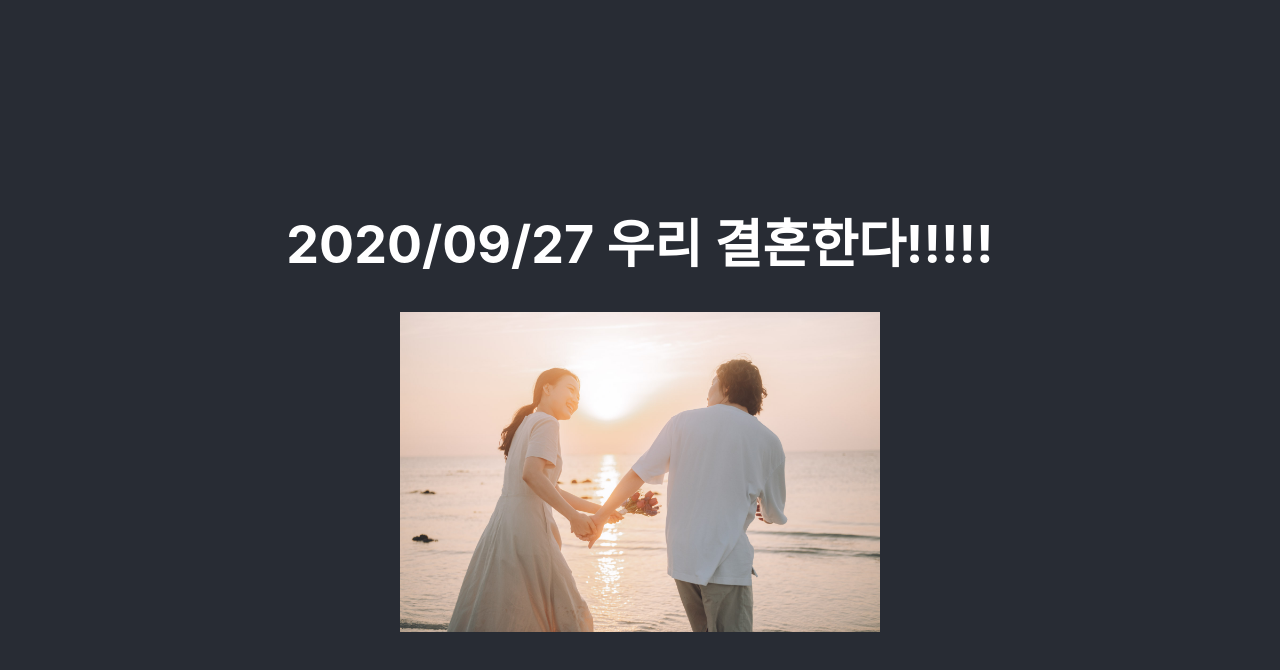
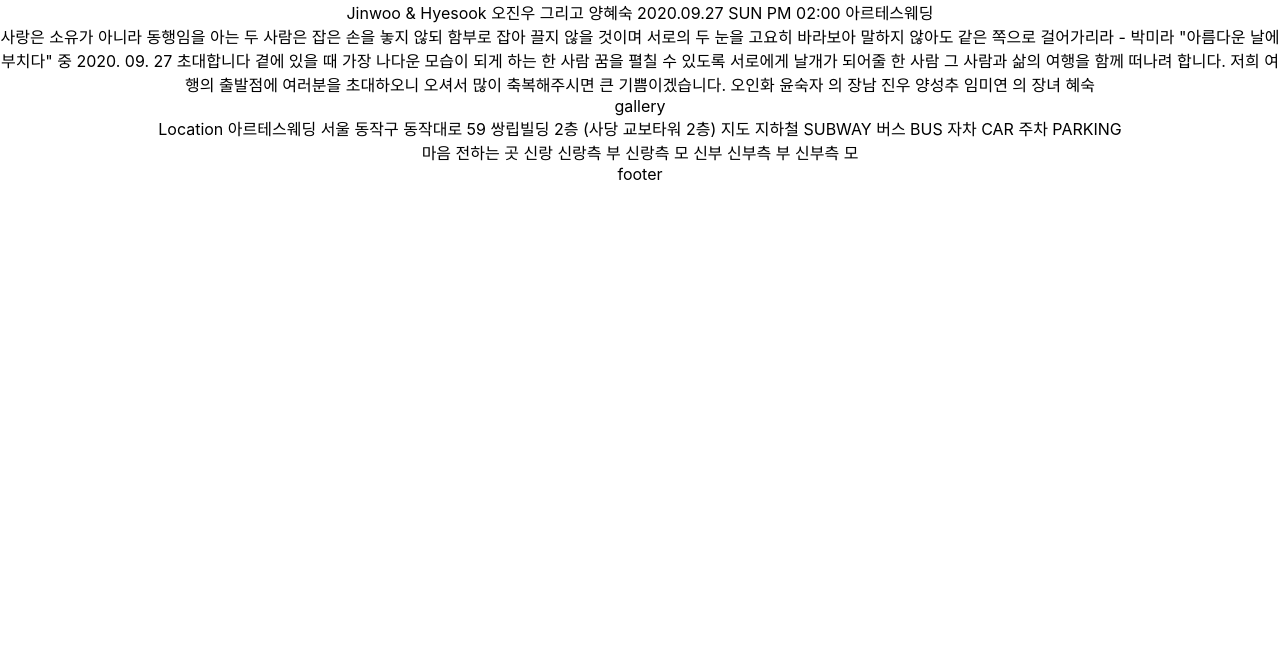
Before and after one commit to dduak/wedding-invitation, a React (Create React App) app: page / in a window 1280 px wide. Shown: the top 670 px of the page. Built offline with nearby package versions, Linux system fonts and the light colour scheme.

Commit message:
Define base structure

```diff
--- a/src/App.tsx
+++ b/src/App.tsx
@@ -1,19 +1,111 @@
 import React from 'react';
 import './App.css';
 
-function App() {
+const App: React.FC = () => {
   return (
     <div className="app">
-      <header className="app-header">
-        <h1>2020/09/27 우리 결혼한다!!!!!</h1>
-        <img
-          src="/greeting.jpg"
-          className="app-logo"
-          alt="logo"
-        />
-      </header>
+      <Header/>
+      <WelcomeMessage/>
+      <Gallery/>
+      <LocationInfo/>
+      <GiftMoney/>
+      <Footer/>
     </div>
   );
 }
 
+
+const Header: React.FC = props => {
+  return (
+    <div>
+      Jinwoo & Hyesook
+      오진우 그리고 양혜숙
+
+      2020.09.27 SUN PM 02:00
+      아르테스웨딩
+    </div>
+  )
+}
+
+const WelcomeMessage: React.FC = props => {
+  return (
+    <div>
+
+      사랑은 소유가 아니라 동행임을 아는 두 사람은
+      잡은 손을 놓지 않되 함부로 잡아 끌지 않을 것이며
+      서로의 두 눈을 고요히 바라보아
+      말하지 않아도 같은 쪽으로 걸어가리라
+      - 박미라 "아름다운 날에 부치다" 중
+
+
+      2020. 09. 27
+      초대합니다
+
+      곁에 있을 때 가장 나다운 모습이 되게 하는 한 사람
+      꿈을 펼칠 수 있도록 서로에게 날개가 되어줄 한 사람
+      그 사람과 삶의 여행을 함께 떠나려 합니다.
+      저희 여행의 출발점에 여러분을 초대하오니
+      오셔서 많이 축복해주시면 큰 기쁨이겠습니다.
+
+
+      오인화 윤숙자 의 장남 진우
+      양성추 임미연 의 장녀 혜숙
+
+
+    </div>
+  )
+}
+
+const Gallery: React.FC = props => {
+  return (
+    <div>
+      gallery
+    </div>
+  )
+}
+
+const LocationInfo: React.FC = props => {
+  return (
+    <div>
+
+      Location
+      아르테스웨딩
+      서울 동작구 동작대로 59 쌍립빌딩 2층 (사당 교보타워 2층)
+
+      지도
+
+      지하철 SUBWAY
+      버스 BUS
+      자차 CAR
+      주차 PARKING
+
+
+    </div>
+  )
+}
+
+const GiftMoney: React.FC = props => {
+  return (
+    <div>
+      마음 전하는 곳
+      신랑
+      신랑측 부
+      신랑측 모
+
+      신부
+      신부측 부
+      신부측 모
+
+    </div>
+  )
+}
+
+const Footer: React.FC = props => {
+  return (
+    <footer>
+      footer
+    </footer>
+  )
+}
+
 export default App;
```
